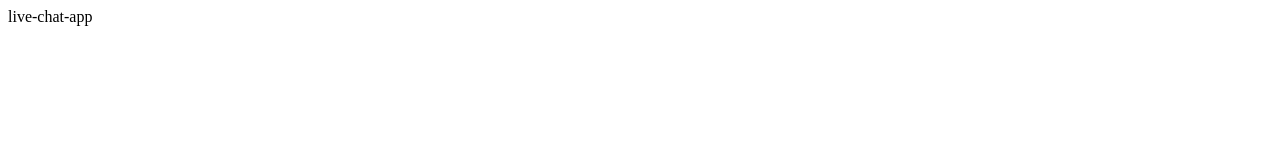
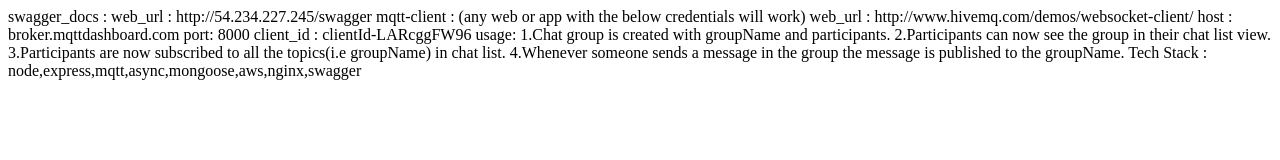
Before and after one commit to viper-md/live-chat, a website: page views/index.html in a window 1280 px wide. Drawn offline with Linux system fonts and the light colour scheme.

Commit message:
swagger-fixes-readme

```diff
--- a/views/index.html
+++ b/views/index.html
@@ -3,7 +3,26 @@
   <title></title>
 </head>
 <body>
-  live-chat-app
+  <p>
+
+  swagger_docs :
+    web_url : http://54.234.227.245/swagger
+
+  mqtt-client : (any web or app with the below credentials will work)
+      web_url : http://www.hivemq.com/demos/websocket-client/
+      host : broker.mqttdashboard.com
+      port: 8000
+      client_id : clientId-LARcggFW96
+
+  usage:
+  1.Chat group is created with groupName and participants.
+  2.Participants can now see the group in their chat list view.
+  3.Participants are now subscribed to all the topics(i.e groupName) in chat list.
+  4.Whenever someone sends a message in the group the message is published to the groupName.
+
+  Tech Stack :
+  node,express,mqtt,async,mongoose,aws,nginx,swagger
+  </p>
 </script>
 </body>
 </html>
```
Also changed, not shown: README.md.
